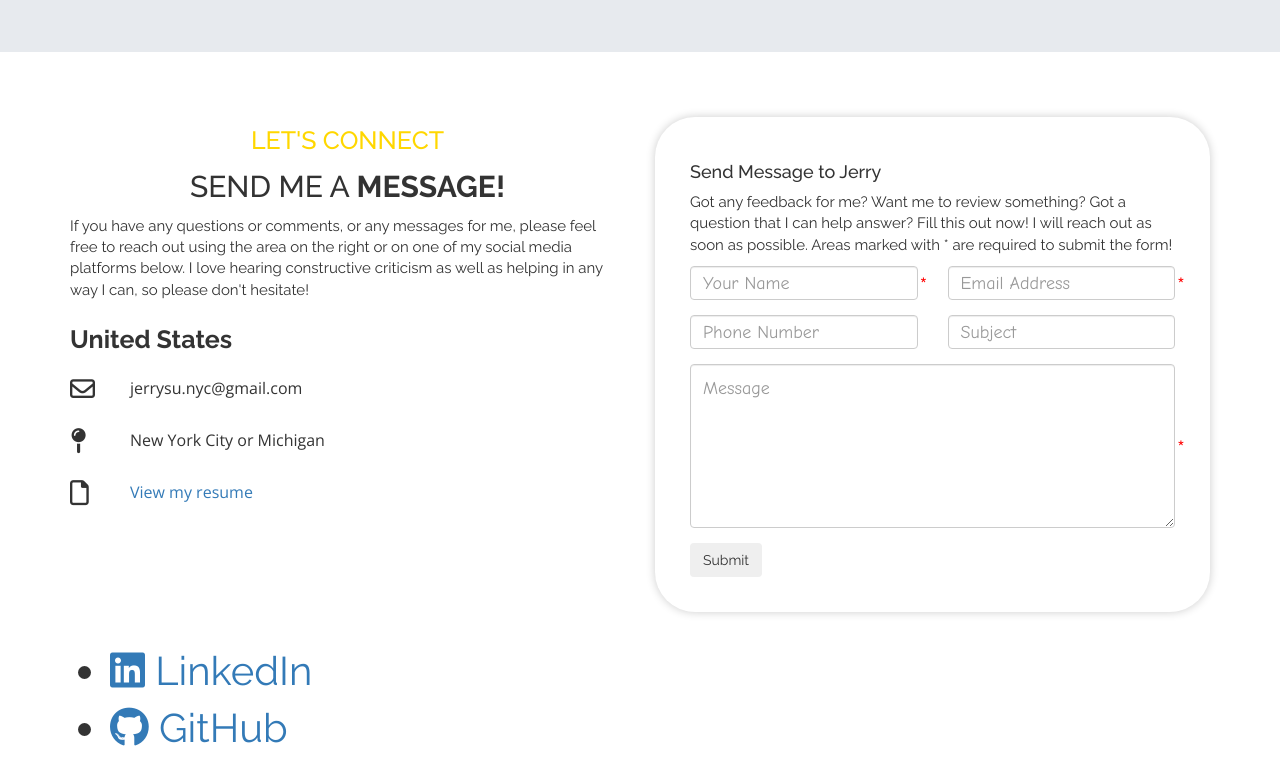
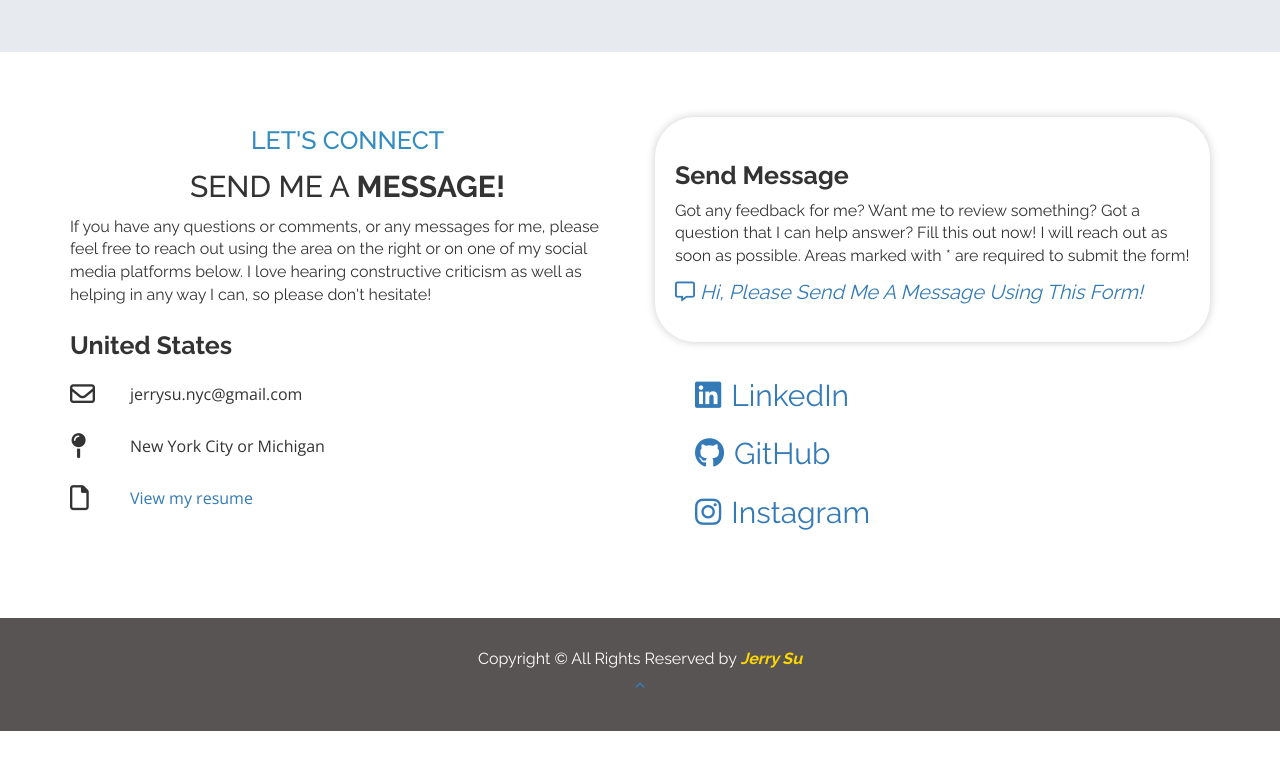
Before and after one commit to jerry7585/Website, a plain HTML site: page index.html in a window 1280 px wide. Shown: the part 3662-4440 px from the top of the page. After the commit the page ends 4393 px from the top, so only its background shows below. Drawn offline with nearby package versions, Linux system fonts and the light colour scheme.

Commit message:
finished up contact  section with google form

```diff
--- a/css/style.css
+++ b/css/style.css
@@ -538,11 +538,11 @@ html, body {
 }
 
 #contact p {
-    font-size: 15px;
+    font-size: 16px;
 }
 
 #contact h5 {
-    color:gold;
+    color:#328cc0;
     font-size: 25px;
 }
 
@@ -592,41 +592,60 @@ html, body {
     width: 50px;
 }
 
+.location-details a:hover{
+    color:purple;
+}
+
+#submission-form h4{
+    align-items: center;
+}
+
 #contact-right {
     padding: 35px 35px;
     box-shadow: 0 0 10px 0 rgba(0, 0, 0, 0.2);
     border-radius: 40px;
+    font-family: 'Raleway', sans-serif;
 }
 
-#contact-right form .form-control {
-    font-family: "Comic Neue", sans-serif;
-    padding: 12px;
-    font-size: 18px;
-    line-height: 24px;
+#contact-right h4{
+    font-weight: bold;
+    font-size: 25px;
 }
 
-#contact-right form textarea.form-control {
-    min-height: 164px;
+#contact-right p {
+    font-size: 16px;
 }
 
-
-.form-group {
-    position: relative; /* Needed to position the asterisk correctly */
+#contact-right a {
+    font-size: 20px;
+    font-style: italic;
 }
 
-.form-group.required::after {
-    content: "*";
-    color: red;
-    position: absolute;
-    top: 50%;
-    right: -10px;
-    transform: translateY(-37%);
-    font-size: 26px;
+#contact-right a:hover{
+    color: purple;
 }
 
-.external-links {
-    margin-top: 30px;
-    font-size: 40px;
+#external-links {
+    margin-top:25px;
+    font-size: 30px;
+    list-style: none;
+}
+
+#external-links li {
+    padding-top: 8px;
+    padding-bottom: 8px;
+}
+
+#external-links li a i {
+    margin-right: 10px;
+}
+
+#external-links li:hover i {
+    color: purple; /* Change this to the font color of the icon you desire */
+}
+
+#external-links li:hover a {
+    color: purple; /* Change this to the font color of the link text you desire */
 }
 
 /*
--- a/index.html
+++ b/index.html
@@ -70,6 +70,7 @@
                 <li><a class="smooth-scroll" href="#hobbies">HOBBIES</a></li>
                 <li><a class="smooth-scroll" href="#contact">CONTACT</a></li>
                 <li><a href="404.html">ERROR PAGE</a></li>
+
             </ul>
         </div>
     </div>
@@ -427,15 +428,15 @@
                         <!-- Contact Left-->
                         <div id="contact-left">
 
-                            <div class="vertical-heading">
+                            <div class="vertical-heading wow slideInLeft" data-wow-duration="1s">
                                 <h5>Let's Connect</h5>
                                 <h2>Send Me A <strong>Message!</strong></h2>
                             </div>
-                            <p>If you have any questions or comments, or any messages for me, please feel free to reach out using the area on the right or on one of my social media platforms below. I love hearing constructive criticism as well as helping in any way I can, so please don't hesitate!</p>
+                            <p class = "wow slideInLeft" data-wow-duration="1s">If you have any questions or comments, or any messages for me, please feel free to reach out using the area on the right or on one of my social media platforms below. I love hearing constructive criticism as well as helping in any way I can, so please don't hesitate!</p>
 
                             <div id="information">
                                 <div class="row">
-                                    <div class="col-md-6">
+                                    <div class="col-md-6 wow slideInLeft" data-wow-duration="1.2s">
                                         <div class="location">
                                             <h4>United States</h4>
                                             <ul class="location-details">
@@ -451,9 +452,8 @@
                     </div>
                     <!-- End of Left Contact Side -->
 
-
                     <!-- Contact Right -->
-                    <div class="col-md-6">
+                    <div class="col-md-6 wow slideInRight" data-wow-duration="1s">
                         <div id="contact-right">
                             <script>
                                 function submitForm() {
@@ -466,51 +466,27 @@
                                 }
                             </script>
 
-                            <iframe name="hidden_iframe" id="hidden_iframe" style="display:none;" onload="submitForm()"> </iframe>
-                            <form class="form" id="contactForm" action="https://docs.google.com/forms/d/e/1FAIpQLSeLd3yyR1Qji6DiKQR6a89um5Y-2DpMbn9xw47ojwXWqPYbWg/viewform?usp=sf_link" method="post" onsubmit="submitted=true" target="hidden_iframe">
-                                <h4>Send Message to Jerry</h4>
-                                <p>Got any feedback for me? Want me to review something? Got a question that I can help answer? Fill this out now! I will reach out as soon as possible. Areas marked with * are required to submit the form!</p>
+                            <div class="row">
+                                <div id="submission-form">
+                                    <h4>Send Message</h4>
+                                    <p>Got any feedback for me? Want me to review something? Got a question that I can help answer? Fill this out now! I will reach out as soon as possible. Areas marked with * are required to submit the form!</p>
+                                    <a href="https://docs.google.com/forms/d/e/1FAIpQLScIcCckqRyCBISouMZZJGkWCF_00IjsApq29HTQwPSDom2bhA/viewform?usp=sf_link" target="_blank"> <i class="fa-regular fa-message"></i> Hi, Please Send Me A Message Using This Form!</a></li>
+                                </div>
+                            </div>
+                        </div>
+                    </div>
 
-                                <div class="row">
-                                    <div class="col-md-6 col-sm-6">
-                                        <div class="form-group required">
-                                            <input name="entry.34671445" type="text" class="form-control" id="name" placeholder="Your Name" required>
-                                        </div>
-                                    </div>
-                                    <div class="col-md-6 col-sm-6">
-                                        <div class="form-group required">
-                                            <input name="entry.1063618809" type="email" class="form-control" id="email" placeholder="Email Address" required>
-                                        </div>
-                                    </div>
-                                    <div class="col-md-6 col-sm-6">
-                                        <div class="form-group">
-                                            <input name="entry.805460585" type="number" class="form-control" id="phone" placeholder="Phone Number">
-                                        </div>
-                                    </div>
-                                    <div class="col-md-6 col-sm-6">
-                                        <div class="form-group">
-                                            <input name="entry.752436160" type="text" class="form-control" id="subject" placeholder="Subject">
-                                        </div>
-                                    </div>
-                                </div>
-                                <div class="form-group required">
-                                    <textarea name="entry.130780041" class="form-control" id="message" placeholder="Message" required></textarea>
-                                </div>
-
-                                <div id="submit-btn">
-                                    <input class="btn btn-general btn-color" title="submit" value="Submit" type="submit">
-                                </div>
-                            </form>
-                        </div>
+                    <div class="col-md-6 wow slideInRight" data-wow-duration="1.2s">
+                        <ul id="external-links">
+                            <li><a href="https://www.linkedin.com/in/jerrysunyc/" target="_blank"> <i class="fa-brands fa-linkedin"></i>LinkedIn</a></li>
+                            <li><a href="https://github.com/jerry7585" target="_blank">  <i class="fa-brands fa-github"></i>GitHub</a></li>
+                            <li><a href="https://www.instagram.com/jerrysuuuuu/" target="_blank"> <i class="fa-brands fa-instagram"></i>Instagram</a></li>
+                        </ul>
                     </div>
                     <!-- End of Right Contact Side -->
 
                 </div>
 
-                <ul class="external-links">
-                    <li><a href="https://www.linkedin.com/in/jerrysunyc/" target="_blank"> <i class="fa-brands fa-linkedin"></i> LinkedIn</a></li>
-                    <li><a href="https://github.com/jerry7585" target="_blank">  <i class="fa-brands fa-github"></i> GitHub</a></li>
-                </ul>
 
             </div>
         </div>
--- a/js/script.js
+++ b/js/script.js
@@ -107,3 +107,8 @@ document.addEventListener('DOMContentLoaded', function() {
 /*
     Code for the submission message form
 */
+function resetForm() {
+  document.getElementById("contactForm").reset();
+}
+
+var submitted = false;
```
